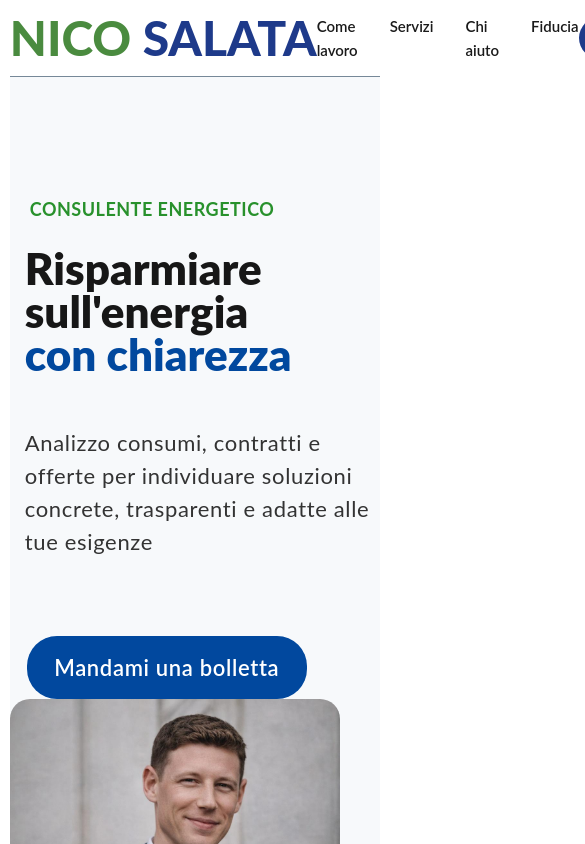
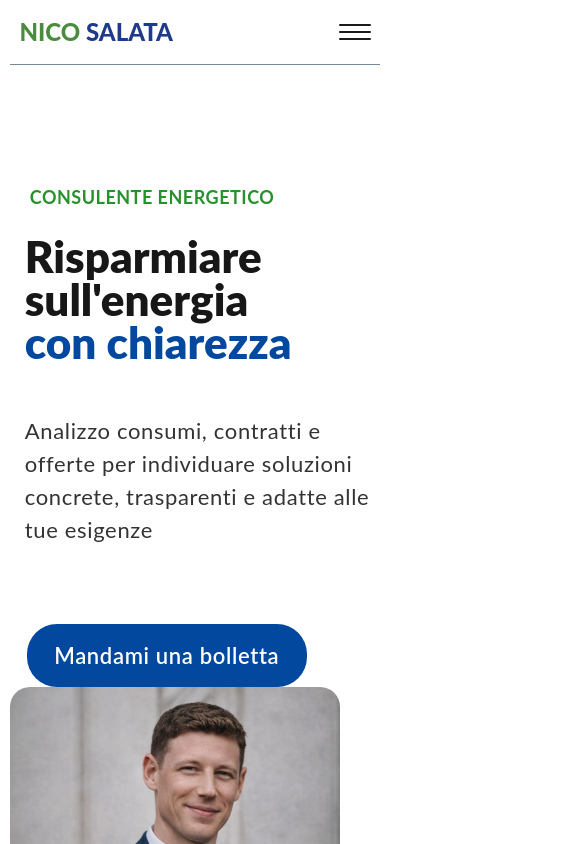
Before and after one commit to YCEslow999/nicosalata-next, a Next.js app: page / in a window 390 px wide. Shown: the top 844 px of the page, 585 px wide, since content can reach past the window. Built offline with nearby package versions, Linux system fonts and the light colour scheme.

Commit message:
Media queries e sfondo tolto

```diff
--- a/app/components/Footer.module.css
+++ b/app/components/Footer.module.css
@@ -2,7 +2,6 @@
     width: 95%;
     margin: 0 auto;
     padding: 40px 0 32px 0;
-    background: #F7F9FB;
 }
 
 .divider {
--- a/app/components/Help.module.css
+++ b/app/components/Help.module.css
@@ -2,7 +2,6 @@
     width: 95%;
     margin: 0 auto;
     padding: 80px 0;
-    background: #F7F9FB;
     padding-left:15px;
 }
 
--- a/app/components/Hero.module.css
+++ b/app/components/Hero.module.css
@@ -6,7 +6,7 @@
     justify-content: space-between;
     padding:120px 0;
     flex-wrap: wrap;
-    background: #F7F9FB;
+
 
 }
 
--- a/app/components/Navbar.module.css
+++ b/app/components/Navbar.module.css
@@ -42,7 +42,6 @@
   font-weight: 600;
   font-size: 15px;
 }
-
 .links a:hover {
   opacity: 0.7;
 }
@@ -56,10 +55,38 @@
   font-weight: 600;
   font-size: 15px;
   cursor: pointer;
+  display: inline-block;
 }
 
 .cta:hover {
   background: #16306f;
+}
+
+/* Hide mobile-only elements by default (desktop) */
+.ctaMobile {
+  display: none;
+}
+
+.burger {
+  display: none;
+  flex-direction: column;
+  justify-content: center;
+  gap: 5px;
+  width: 32px;
+  height: 32px;
+  background: none;
+  border: none;
+  cursor: pointer;
+  padding: 0;
+}
+
+.burger span {
+  display: block;
+  width: 100%;
+  height: 2px;
+  background: #1a1a1a;
+  border-radius: 2px;
+  transition: transform 0.2s ease, opacity 0.2s ease;
 }
 
 .navbar-border {
@@ -70,3 +97,87 @@
   height: 1px;
   background: #768898;
 }
+
+/* ---------- Tablet ---------- */
+@media (max-width: 900px) {
+  .logo {
+    font-size: 2.2rem;
+  }
+
+  .links {
+    gap: 20px;
+  }
+
+  .links a {
+    font-size: 14px;
+  }
+
+  .cta {
+    padding: 8px 18px;
+    font-size: 14px;
+  }
+}
+
+/* ---------- Mobile ---------- */
+@media (max-width: 700px) {
+  .navbar {
+    height: 64px;
+    padding: 0 5%;
+  }
+
+  .logo {
+    font-size: 1.5rem;
+  }
+
+  .ctaDesktop {
+    display: none;
+  }
+
+  .burger {
+    display: flex;
+  }
+
+  .links {
+    position: fixed;
+    top: 64px;
+    left: 0;
+    width: 100%;
+    flex-direction: column;
+    align-items: center;
+    gap: 0;
+    background: #fff;
+    max-height: 0;
+    overflow: hidden;
+    transition: max-height 0.25s ease;
+    box-shadow: 0 4px 10px rgba(0, 0, 0, 0.05);
+  }
+
+  .linksOpen {
+    max-height: 400px;
+  }
+
+  .links li {
+    width: 100%;
+    text-align: center;
+    border-bottom: 1px solid #eee;
+  }
+
+  .links a {
+    display: block;
+    padding: 16px 0;
+    font-size: 16px;
+  }
+
+  .ctaMobile {
+    display: block;
+    padding: 16px 0;
+  }
+
+  .ctaMobile .cta {
+    padding: 10px 24px;
+  }
+
+  .navbar-border {
+    top: 64px;
+  }
+}
--- a/app/components/Navbar.tsx
+++ b/app/components/Navbar.tsx
@@ -1,8 +1,12 @@
-// Navbar.tsx
+"use client";
+
+import { useState } from "react";
 import Link from "next/link";
 import styles from "./Navbar.module.css";
 
 export default function Navbar() {
+  const [open, setOpen] = useState(false);
+
   return (
     <>
       <nav className={styles.navbar}>
@@ -11,14 +15,32 @@ export default function Navbar() {
           <span className={styles.logoBlue}>SALATA</span>
         </div>
 
-        <ul className={styles.links}>
-          <li><Link href="#come-lavoro">Come lavoro</Link></li>
-          <li><Link href="#servizi">Servizi</Link></li>
-          <li><Link href="#chi-aiuto">Chi aiuto</Link></li>
-          <li><Link href="#fiducia">Fiducia</Link></li>
+        <ul className={`${styles.links} ${open ? styles.linksOpen : ""}`}>
+          <li><Link href="#come-lavoro" onClick={() => setOpen(false)}>Come lavoro</Link></li>
+          <li><Link href="#servizi" onClick={() => setOpen(false)}>Servizi</Link></li>
+          <li><Link href="#chi-aiuto" onClick={() => setOpen(false)}>Chi aiuto</Link></li>
+          <li><Link href="#fiducia" onClick={() => setOpen(false)}>Fiducia</Link></li>
+          <li className={styles.ctaMobile}>
+            <Link href="#contatti" className={styles.cta} onClick={() => setOpen(false)}>
+              Parliamone
+            </Link>
+          </li>
         </ul>
 
-        <Link href="#contatti" className={styles.cta}>Parliamone</Link>
+        <Link href="#contatti" className={`${styles.cta} ${styles.ctaDesktop}`}>
+          Parliamone
+        </Link>
+
+        <button
+          className={styles.burger}
+          aria-label="Apri il menu"
+          aria-expanded={open}
+          onClick={() => setOpen((v) => !v)}
+        >
+          <span />
+          <span />
+          <span />
+        </button>
       </nav>
       <div className={styles["navbar-border"]}></div>
     </>
--- a/app/globals.css
+++ b/app/globals.css
@@ -33,3 +33,7 @@ body {
   height: 2px;
   background: black;
 }
+
+html {
+  scroll-behavior: smooth;
+}
--- a/app/index.module.css
+++ b/app/index.module.css
@@ -2,7 +2,7 @@
   	width: 100%;
   	height: 4931px;
   	position: relative;
-  	background-color: #f7f9fb;
+  	background-color: white;
   	overflow: hidden;
   	text-align: left;
   	font-size: 14px;
```
Also changed, not shown: package.json (+13 -1 lines), 1 other file (tests, documents, lock files or other folders).
